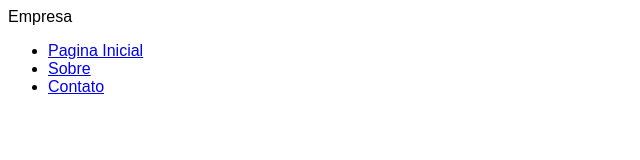
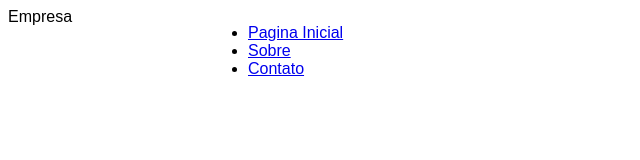
Before and after one commit to gilbertobreyerjunior/responsive-page, a plain HTML site: page index.html in a window 1280 px wide. Shown: the whole page, without its empty margins (0-640 px from the left). Drawn offline with Linux system fonts and the light colour scheme.

Commit message:
Adicionado display flex e ajustado tamanho do logo e adicionado um flex 1 ao menu

```diff
--- a/assets/css/style.css
+++ b/assets/css/style.css
@@ -18,25 +18,21 @@ background-image: url("../images/background.jpg");
 background-repeat: no-repeat;
 background-size: cover;
 background-position: bottom;
-
+display:flex;
 
 
 }
 
 
 
-#logo {
-
-
-
-
+header #logo {
+width: 200px;
 
 
 }
 
-#menu {
-
-
+header #menu {
+    flex:1;
 
 
 }
```
